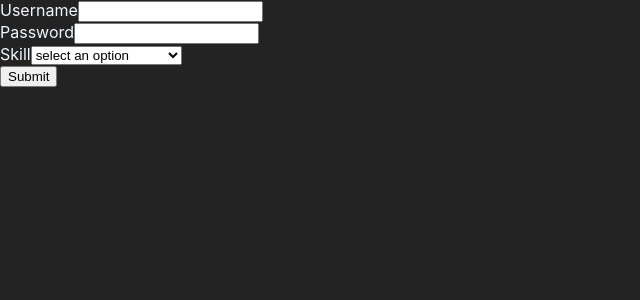
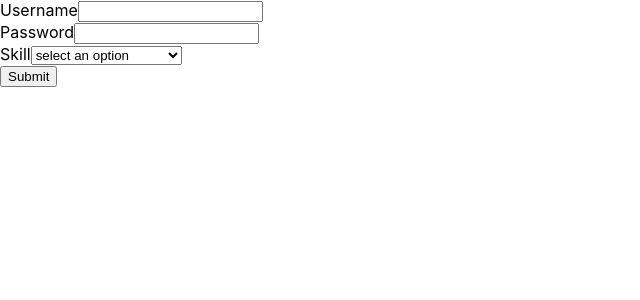
Before and after one commit to DipanshuShaw/React-Learning, a React (Create React App) app: page / in a window 1280 px wide. Shown: the top 300 px of the page, without its empty margins (0-640 px from the left). Built offline with nearby package versions, Linux system fonts and the light colour scheme.

Commit message:
Form learned

```diff
--- a/src/index.css
+++ b/src/index.css
@@ -1,7 +1,7 @@
 body {
   margin: 0;
-  background-color: rgb(35, 35, 35);
-  color: aliceblue;
+  /* background-color: rgb(35, 35, 35);
+  color: aliceblue; */
   font-family: -apple-system, BlinkMacSystemFont, 'Segoe UI', 'Roboto', 'Oxygen',
     'Ubuntu', 'Cantarell', 'Fira Sans', 'Droid Sans', 'Helvetica Neue',
     sans-serif;
```
